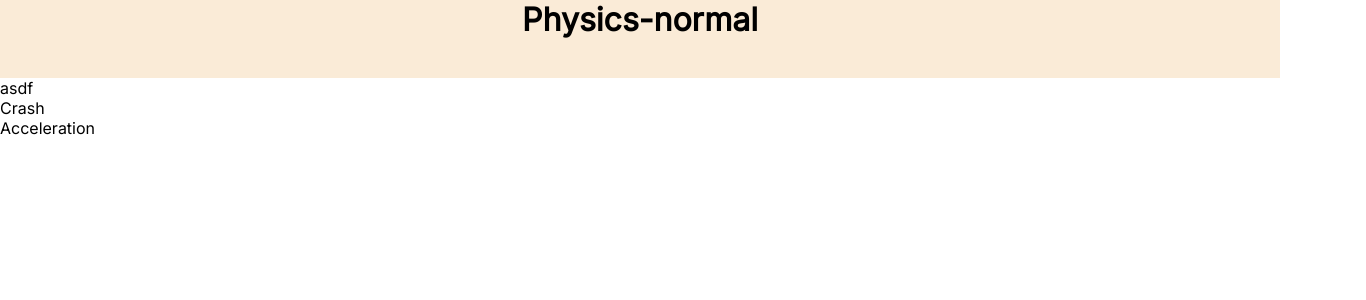
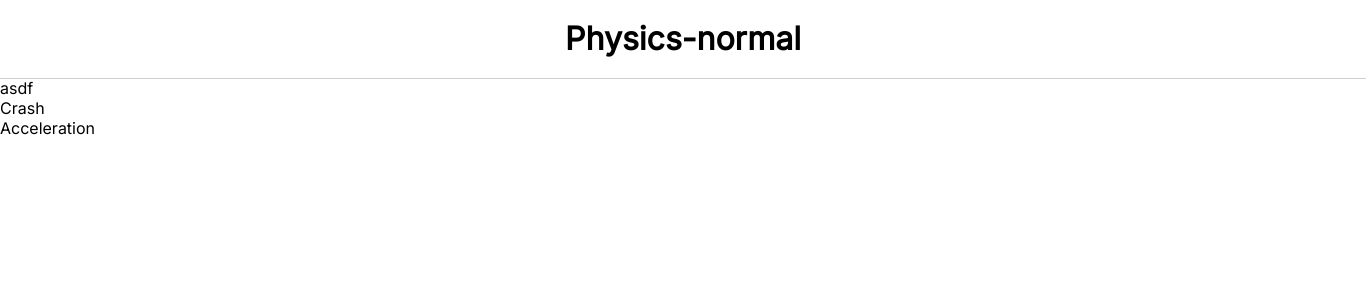
Before and after one commit to BadangGit/PPT-Project, a Vue app in the folder normal/: page / in a window 1280 px wide. Shown: the top 300 px of the page, 1366 px wide, since content can reach past the window. Built offline with nearby package versions, Linux system fonts and the light colour scheme.

Commit message:
toolbar temporary design

```diff
--- a/normal/src/App.vue
+++ b/normal/src/App.vue
@@ -1,6 +1,7 @@
 <script lang="ts"></script>
 
 <template>
+  <div class="template">
     <nav class="main-nav">
       <router-link
         class="nav-title"
@@ -12,6 +13,7 @@
     </nav>
 
     <router-view></router-view>
+  </div>
 </template>
 
 <style>
@@ -19,17 +21,26 @@
   font-family: "Inter";
 }
 
+.template {
+  width: 1366px;
+  height: 768px;
+}
+
 .main-nav {
+  margin: 0px;
   width: 100%;
   height: 77.5px;
 
-  background-color: antiquewhite;
+  outline: solid 0.5px #cfcfcf;
 }
 
 .nav-title {
+  width: 100%;
+  height: 100%;
+
   display: flex;
-  text-align: center;
   justify-content: center;
+  align-items: center;
 
   font-size: 32px;
   font-weight: 700;
```
Lines whose indentation alone changed are shown as unchanged.
